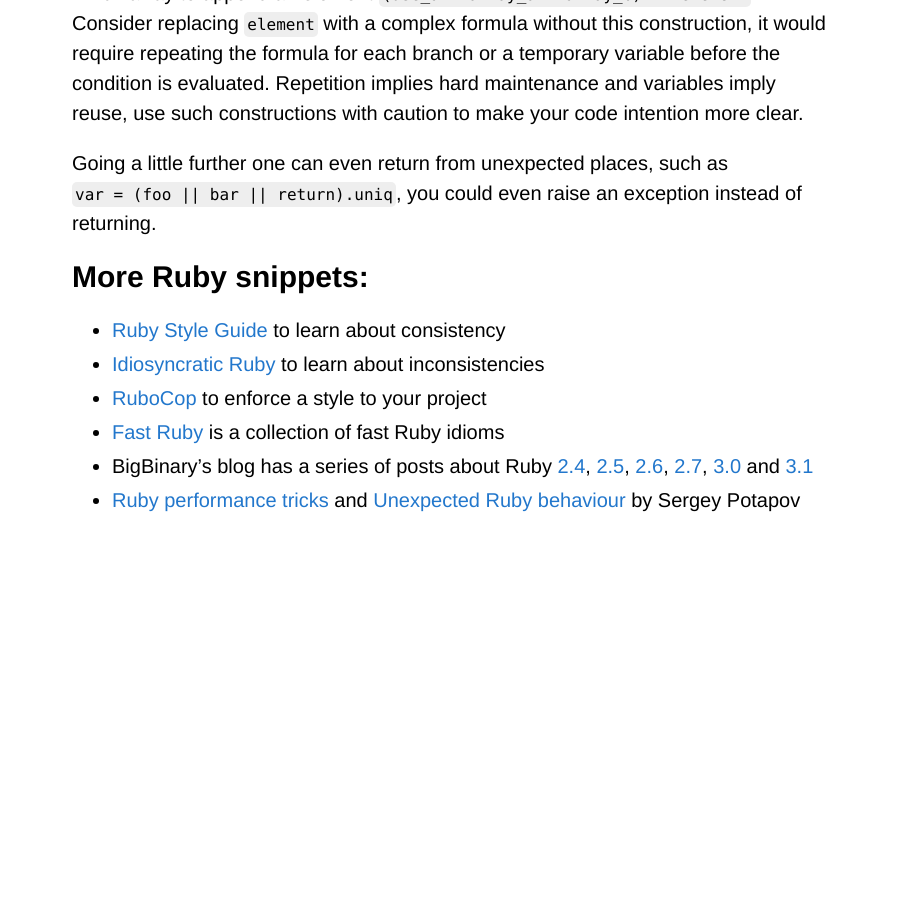
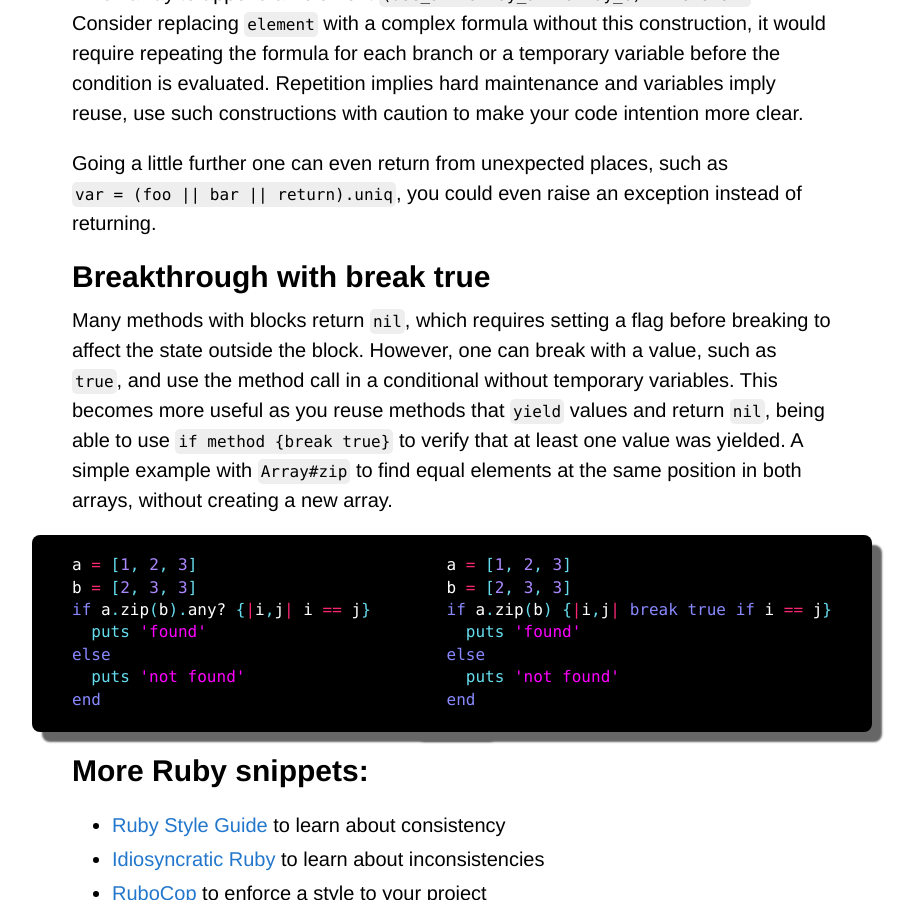
Before and after one commit to Maumagnaguagno/maumagnaguagno.github.io, a Jekyll site: the page built from ruby.md, in a window 1280 px wide and 900 px high, scrolled down 8299 px. Shown: the whole window, without its empty margins (188-1102 px from the left). Built offline with Jekyll 4.4.1, drawn with Linux system fonts in a browser that asks for light colours; our own code applies the rules of GitHub Pages for plain Markdown files; before the commit the page ends 8834 px from its top, so only the background shows below that.

Commit message:
Add Breakthrough with break true section to Ruby

````diff
--- a/ruby.md
+++ b/ruby.md
@@ -365,6 +365,39 @@ Repetition implies hard maintenance and variables imply reuse, use such construc
 
 Going a little further one can even return from unexpected places, such as ``var = (foo || bar || return).uniq``, you could even raise an exception instead of returning.
 
+## Breakthrough with break true
+Many methods with blocks return ``nil``, which requires setting a flag before breaking to affect the state outside the block.
+However, one can break with a value, such as ``true``, and use the method call in a conditional without temporary variables.
+This becomes more useful as you reuse methods that ``yield`` values and return ``nil``, being able to use ``if method {break true}`` to verify that at least one value was yielded.
+A simple example with ``Array#zip`` to find equal elements at the same position in both arrays, without creating a new array.
+
+<div class=split markdown=1>
+
+```ruby
+a = [1, 2, 3]
+b = [2, 3, 3]
+if a.zip(b).any? {|i,j| i == j}
+  puts 'found'
+else
+  puts 'not found'
+end
+```
+
+</div>
+<div class=split markdown=1>
+
+```ruby
+a = [1, 2, 3]
+b = [2, 3, 3]
+if a.zip(b) {|i,j| break true if i == j}
+  puts 'found'
+else
+  puts 'not found'
+end
+```
+
+</div>
+
 ## More Ruby snippets:
 {% assign bigbinary = "https://bigbinary.com/blog/categories/ruby-" %}
 - [Ruby Style Guide](https://github.com/bbatsov/ruby-style-guide) to learn about consistency
````
